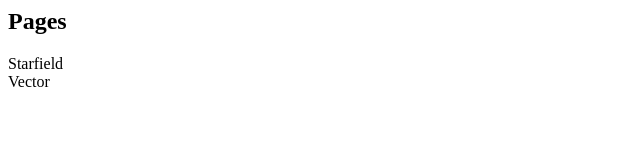
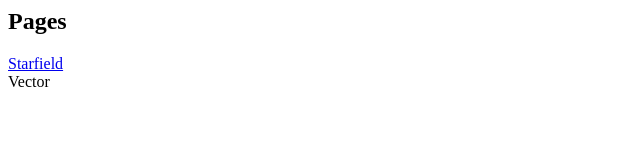
Before and after one commit to jankb/webstuff, a plain HTML site: page index.html in a window 1280 px wide. Shown: the full height of the page, 0-640 px from the left. Drawn offline with Linux system fonts and the light colour scheme.

Commit message:
created link to startfield simulation

```diff
--- a/index.html
+++ b/index.html
@@ -2,7 +2,7 @@
 <body>
 <h2>Pages</h2>
 <hl>
-Starfield<br>
+<a href="starfield.h">Starfield</a><br>
 Vector<br>
 </body>
 </html>
```
